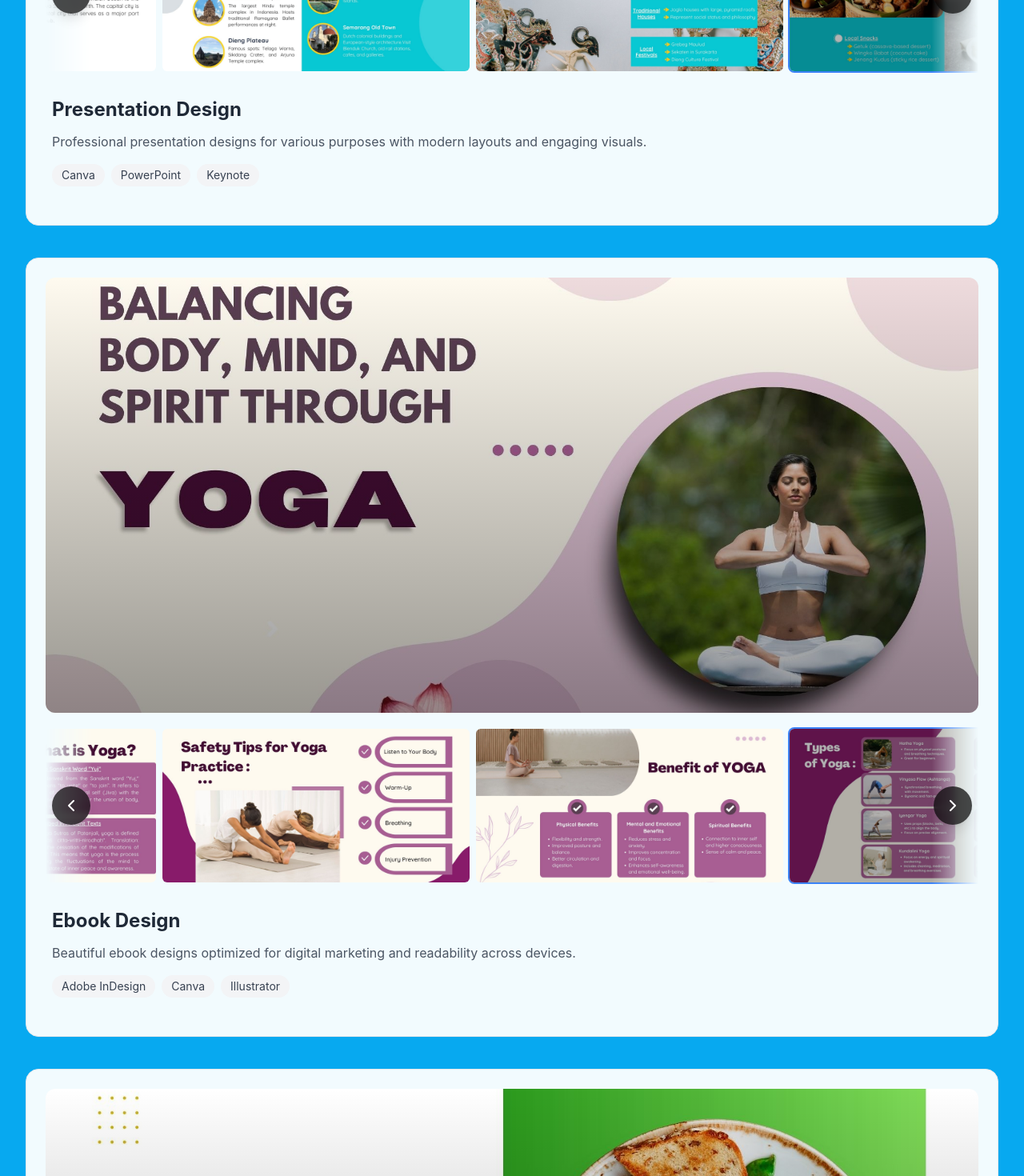
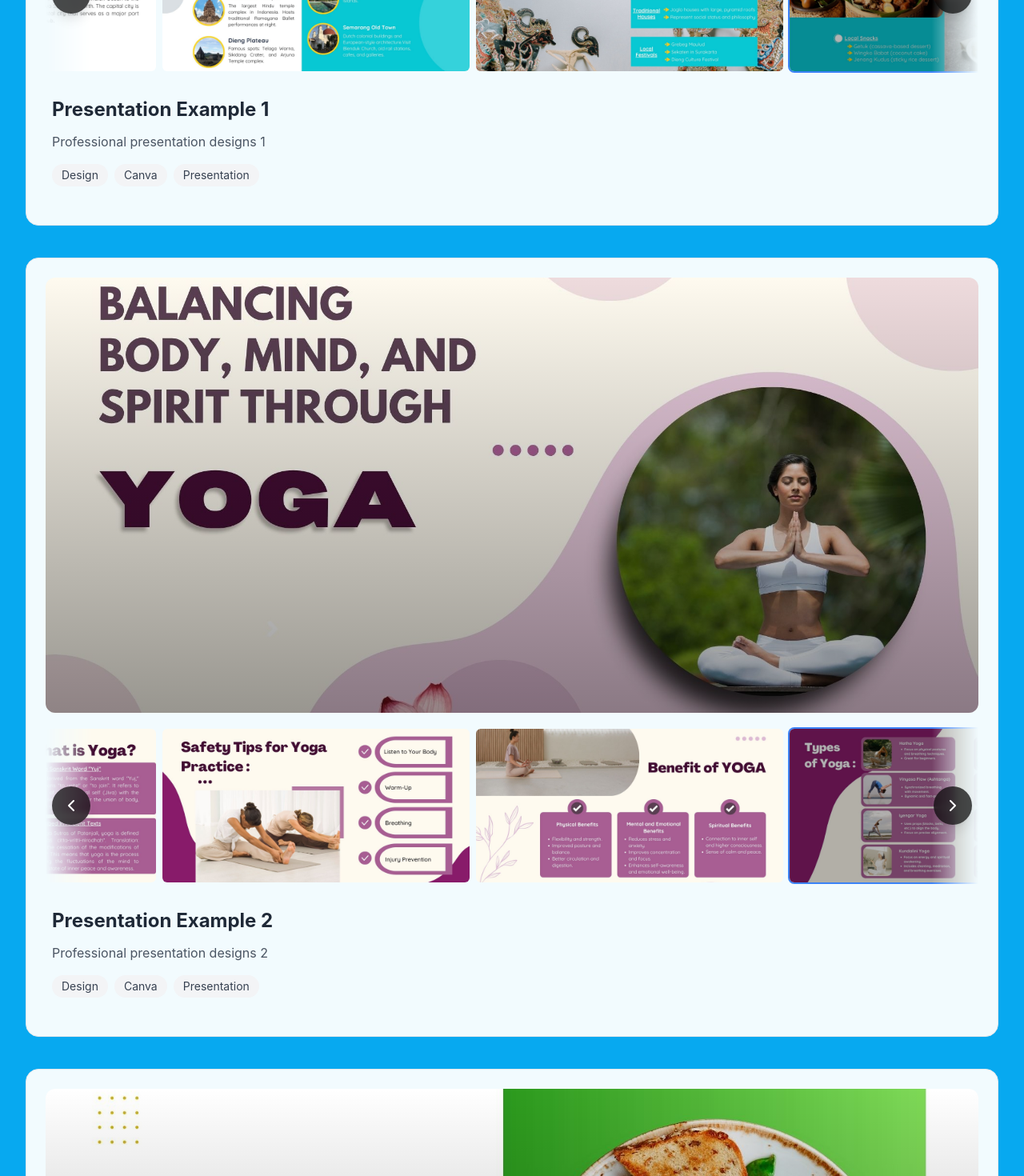
Before and after one commit to sendhi91/justacontent, a React (Create React App) app: page / in a window 1280 px wide. Shown: the part 1740-3210 px from the top of the page at 80% size. Built offline with nearby package versions, Linux system fonts and the light colour scheme.

Commit message:
Add files via upload

```diff
--- a/src/components/Project1.jsx
+++ b/src/components/Project1.jsx
@@ -12,11 +12,11 @@ const Projects = () => {
   const projects = [
     {
       id: 1,
-      title: "Presentation Design",
-      description: "Professional presentation designs for various purposes with modern layouts and engaging visuals.",
+      title: "Presentation Example 1",
+      description: "Professional presentation designs 1",
       image: "/presentation.jpg",
       placeholder: "/placeholder-design.jpg",
-      tags: ["Canva", "PowerPoint", "Keynote"],
+      tags: ["Design", "Canva", "Presentation"],
       slideshowImages: [
         "/presentation-slide1.jpg",
         "/presentation-slide2.jpg",
@@ -26,16 +26,16 @@ const Projects = () => {
         "/presentation-slide6.jpg",
         "/presentation-slide7.jpg",
         "/presentation-slide8.jpg",
-        // "/presentation-slide9.jpg",
+        "/presentation-slide9.jpg",
       ],
     },
     {
       id: 2,
-      title: "Ebook Design",
-      description: "Beautiful ebook designs optimized for digital marketing and readability across devices.",
+      title: "Presentation Example 2",
+      description: "Professional presentation designs 2",
       image: "/presentation-slideB.jpg",
       placeholder: "/placeholder-design.jpg",
-      tags: ["Adobe InDesign", "Canva", "Illustrator"],
+      tags: ["Design", "Canva", "Presentation"],
       slideshowImages: [
         "/presentation-slideB_1.jpg",
         "/presentation-slideB_2.jpg",
@@ -44,18 +44,18 @@ const Projects = () => {
         "/presentation-slideB_5.jpg",
         "/presentation-slideB_6.jpg",
         "/presentation-slideB_7.jpg",
-        // "/presentation-slideB_8.jpg",
-        // "/presentation-slideB_9.jpg",
+        "/presentation-slideB_8.jpg",
+        "/presentation-slideB_9.jpg",
         // "/presentation-slideB_10.jpg",
       ],
     },
     {
       id: 3,
-      title: "Planner Design",
-      description: "Organize your time and goals with clean and visual planner layouts.",
+      title: "Presentation Example 3",
+      description: "Professional presentation designs 3",
       image: "/presentation-slideC.jpg",
       placeholder: "/placeholder-design.jpg",
-      tags: ["Design", "Productivity", "Planner"],
+      tags: ["Design", "Canva", "Presentation"],
       slideshowImages: [
         "/presentation-slideC_1.jpg",
         "/presentation-slideC_2.jpg",
```
